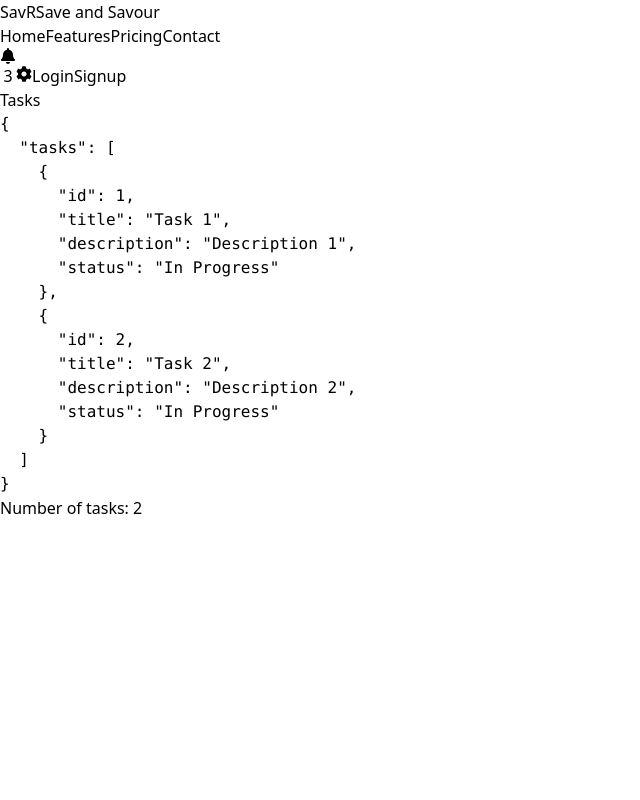
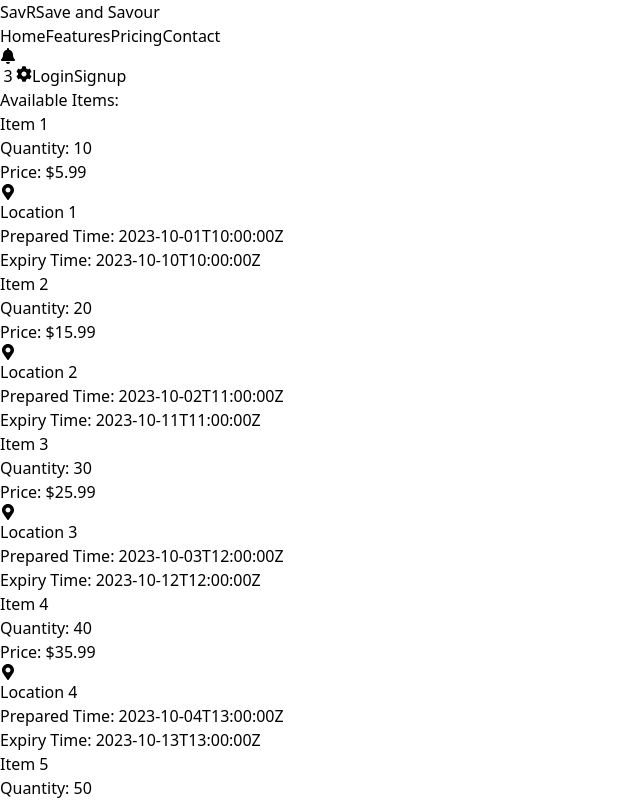
Before and after one commit to sansidsac/SavR, a React (Vite) app in the folder frontend/: page / in a window 1280 px wide. Shown: the top 800 px of the page, without its empty margins (0-640 px from the left). Built offline with nearby package versions, Linux system fonts and the light colour scheme.

Commit message:
resolved json conflict

```diff
--- a/frontend/src/components/Card.jsx
+++ b/frontend/src/components/Card.jsx
@@ -1,6 +1,5 @@
 import React from 'react'
 import { FaMapMarkerAlt } from 'react-icons/fa';
-
 const Card = ({ itemName, quantity, price, location, preparedTime, expiryTime }) => {
     return (
         <div className="max-w-sm rounded overflow-hidden shadow-lg p-4 m-2 bg-white">
--- a/frontend/src/pages/ReceiverPage.jsx
+++ b/frontend/src/pages/ReceiverPage.jsx
@@ -1,18 +1,19 @@
 import { useEffect, useState } from 'react';
-import tasks from './tasks.json';
+
+import Card from '../components/Card';
 
 import React from 'react'
 
 const ReceiverPage = () => {
-  const [taskData, setTaskData] = useState(tasks);
+  const [taskData, setTaskData] = useState([]);
 
   useEffect(() => {
     const reloadTasks = async () => {
       try {
         // Force a re-import of the module
         const module = await import(`./tasks.json`);
-        setTaskData(module.default);
-        // console.log('Tasks reloaded:', module.default);
+        setTaskData(module.default.items);
+        console.log('Tasks reloaded:', module.default,items);
       } catch (error) {
         console.error('Error reloading tasks:', error);
       }
@@ -26,10 +27,23 @@ const ReceiverPage = () => {
   }, []);
 
   return (
-    <div>
-      <h1>Tasks</h1>
-      <pre>{JSON.stringify(taskData, null, 2)}</pre>
-      <div>Number of tasks: {Object.keys(taskData.tasks).length}</div>
+    <div className="p-4">
+      <h1 className="text-2xl font-bold mb-4">Available Items:</h1>
+      <div className="grid grid-cols-1 sm:grid-cols-2 md:grid-cols-3 lg:grid-cols-4 gap-6">
+        {taskData.slice(0, 12).map((item, index) => (
+          <Card
+            key={index}
+            itemName={item.itemName}
+            description={`Description for ${item.itemName}`}
+            quantity={item.quantity}
+            price={item.price}
+            location={item.location}
+            preparedTime={item.preparedTime}
+            expiryTime={item.expiryTime}
+            className="p-4 border rounded shadow-lg"
+          />
+        ))}
+      </div>
     </div>
   );
 };
--- a/frontend/src/pages/tasks.json
+++ b/frontend/src/pages/tasks.json
@@ -1,17 +1,101 @@
+
 {
-    "tasks":[
+    "items": [
         {
-            "id": 1,
-            "title": "Task 1",
-            "description": "Description 1",
-            "status": "In Progress"
+            "itemName": "Item 1",
+            "quantity": 10,
+            "price": 5.99,
+            "location": "Location 1",
+            "preparedTime": "2023-10-01T10:00:00Z",
+            "expiryTime": "2023-10-10T10:00:00Z"
         },
         {
-            "id": 2,
-            "title": "Task 2",
-            "description": "Description 2",
-            "status": "In Progress"
+            "itemName": "Item 2",
+            "quantity": 20,
+            "price": 15.99,
+            "location": "Location 2",
+            "preparedTime": "2023-10-02T11:00:00Z",
+            "expiryTime": "2023-10-11T11:00:00Z"
+        },
+        {
+            "itemName": "Item 3",
+            "quantity": 30,
+            "price": 25.99,
+            "location": "Location 3",
+            "preparedTime": "2023-10-03T12:00:00Z",
+            "expiryTime": "2023-10-12T12:00:00Z"
+        },
+        {
+            "itemName": "Item 4",
+            "quantity": 40,
+            "price": 35.99,
+            "location": "Location 4",
+            "preparedTime": "2023-10-04T13:00:00Z",
+            "expiryTime": "2023-10-13T13:00:00Z"
+        },
+        {
+            "itemName": "Item 5",
+            "quantity": 50,
+            "price": 45.99,
+            "location": "Location 5",
+            "preparedTime": "2023-10-05T14:00:00Z",
+            "expiryTime": "2023-10-14T14:00:00Z"
+        },
+        {
+            "itemName": "Item 6",
+            "quantity": 60,
+            "price": 55.99,
+            "location": "Location 6",
+            "preparedTime": "2023-10-06T15:00:00Z",
+            "expiryTime": "2023-10-15T15:00:00Z"
+        },
+        {
+            "itemName": "Item 7",
+            "quantity": 70,
+            "price": 65.99,
+            "location": "Location 7",
+            "preparedTime": "2023-10-07T16:00:00Z",
+            "expiryTime": "2023-10-16T16:00:00Z"
+        },
+        {
+            "itemName": "Item 8",
+            "quantity": 80,
+            "price": 75.99,
+            "location": "Location 8",
+            "preparedTime": "2023-10-08T17:00:00Z",
+            "expiryTime": "2023-10-17T17:00:00Z"
+        },
+        {
+            "itemName": "Item 9",
+            "quantity": 90,
+            "price": 85.99,
+            "location": "Location 9",
+            "preparedTime": "2023-10-09T18:00:00Z",
+            "expiryTime": "2023-10-18T18:00:00Z"
+        },
+        {
+            "itemName": "Item 10",
+            "quantity": 100,
+            "price": 95.99,
+            "location": "Location 10",
+            "preparedTime": "2023-10-10T19:00:00Z",
+            "expiryTime": "2023-10-19T19:00:00Z"
+        },
+        {
+            "itemName": "Item 11",
+            "quantity": 110,
+            "price": 105.99,
+            "location": "Location 11",
+            "preparedTime": "2023-10-11T20:00:00Z",
+            "expiryTime": "2023-10-20T20:00:00Z"
+        },
+        {
+            "itemName": "Item 12",
+            "quantity": 120,
+            "price": 115.99,
+            "location": "Location 12",
+            "preparedTime": "2023-10-12T21:00:00Z",
+            "expiryTime": "2023-10-21T21:00:00Z"
         }
-
     ]
 }
```
